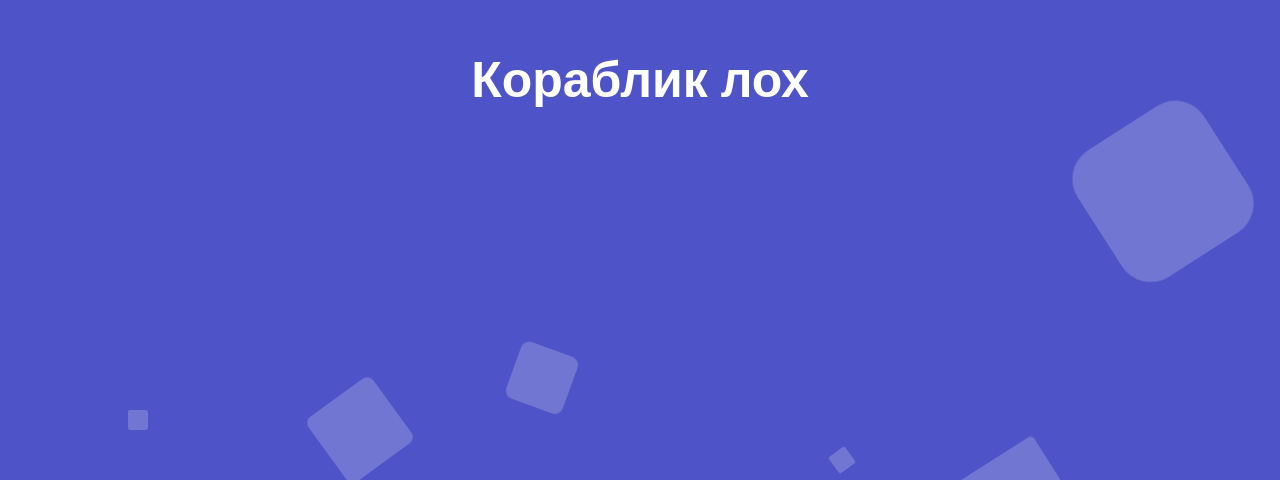
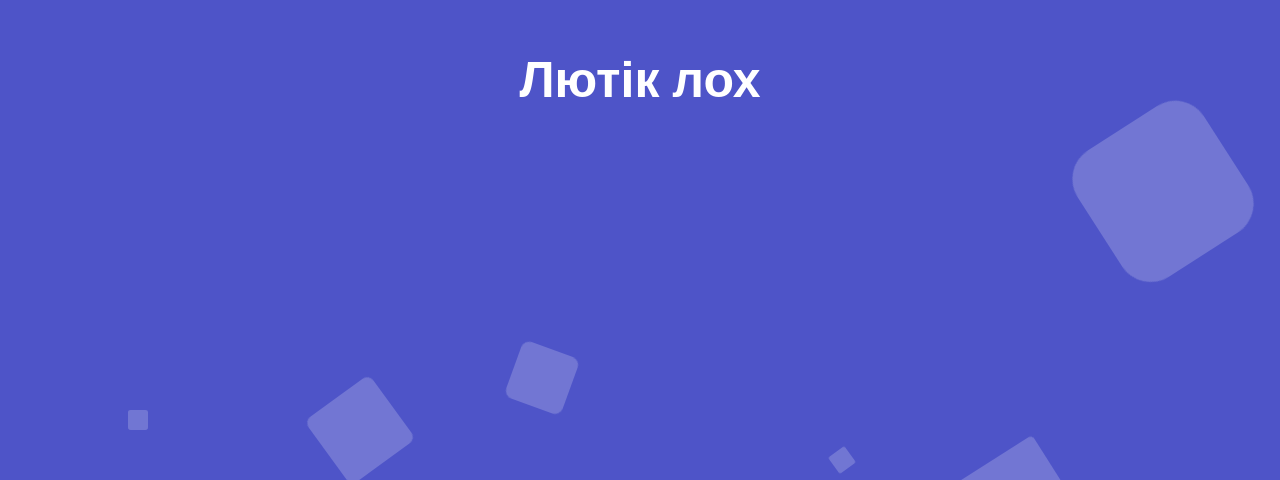
Before and after one commit to Fentez/Fentez, a plain HTML site: page index.html in a window 1280 px wide. Shown: the part 320-800 px from the top of the page. Drawn offline with Linux system fonts and the light colour scheme.

Commit message:
Update index.html

```diff
--- a/index.html
+++ b/index.html
@@ -160,7 +160,7 @@
 </head>
 <body>
     <div class="context">
-        <h1>Кораблик лох</h1>
+        <h1>Лютік лох</h1>
     </div>
     <div class="area">
         <ul class="circles">
```
